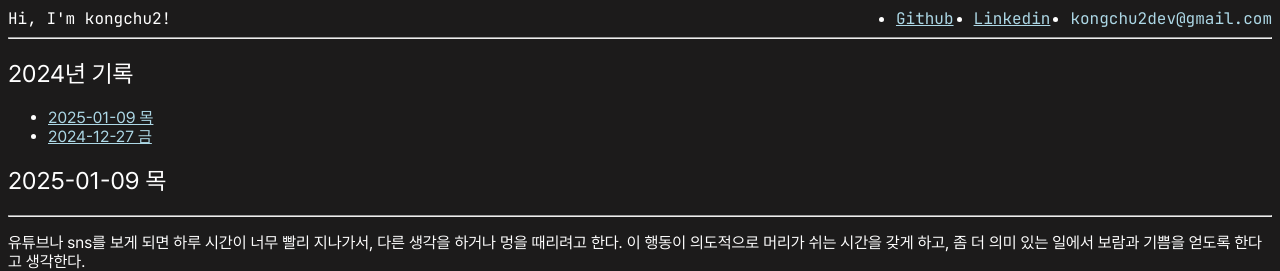
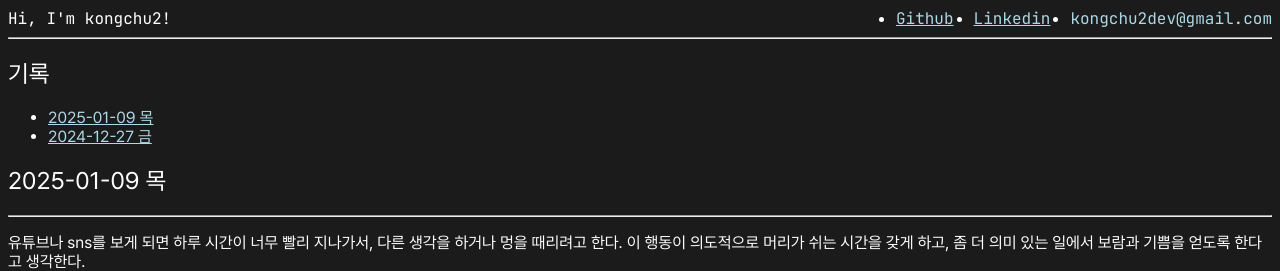
Before and after one commit to kongchu2/kongchu2.github.io, a Jekyll site: the page built from index.markdown, in a window 1280 px wide. Shown: the top 271 px of the page. Built offline with Jekyll 4.4.1, drawn with Linux system fonts in a browser that asks for light colours.

Commit message:
2024년 기록 -> 기록으로 변경

```diff
--- a/_layouts/home.html
+++ b/_layouts/home.html
@@ -3,8 +3,8 @@ layout: default
 ---
 
 <article>
-    <h2>2024년 기록</h2>
-    <nav aria-label="2024년 기록 리스트">
+    <h2>기록</h2>
+    <nav aria-label="기록 리스트">
         <ul>
             {%- for post in site.posts -%}
             <li><a href="#{{ post.title }}">{{ post.title }}</a></li>
```
